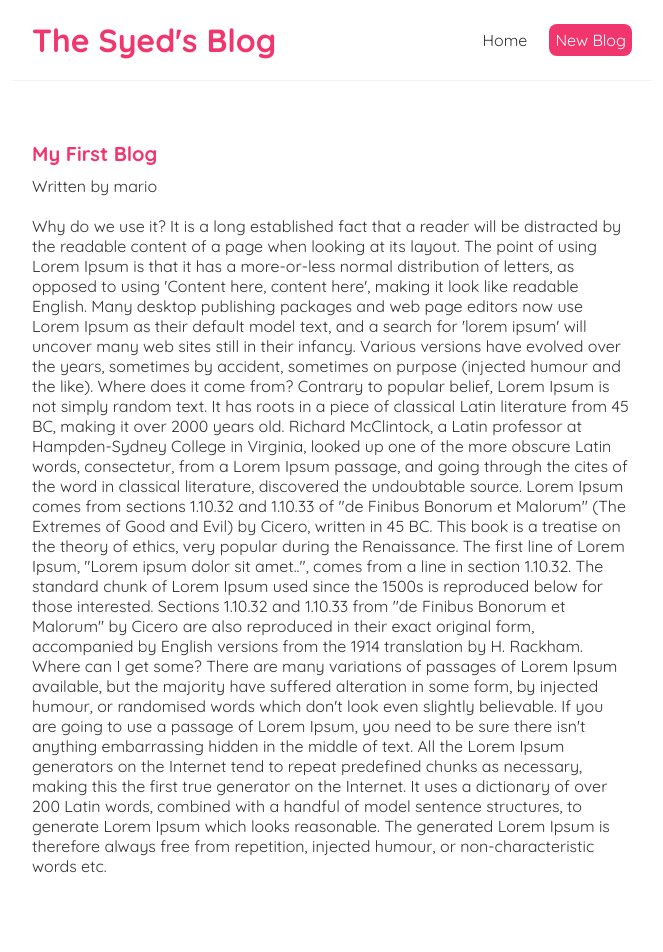
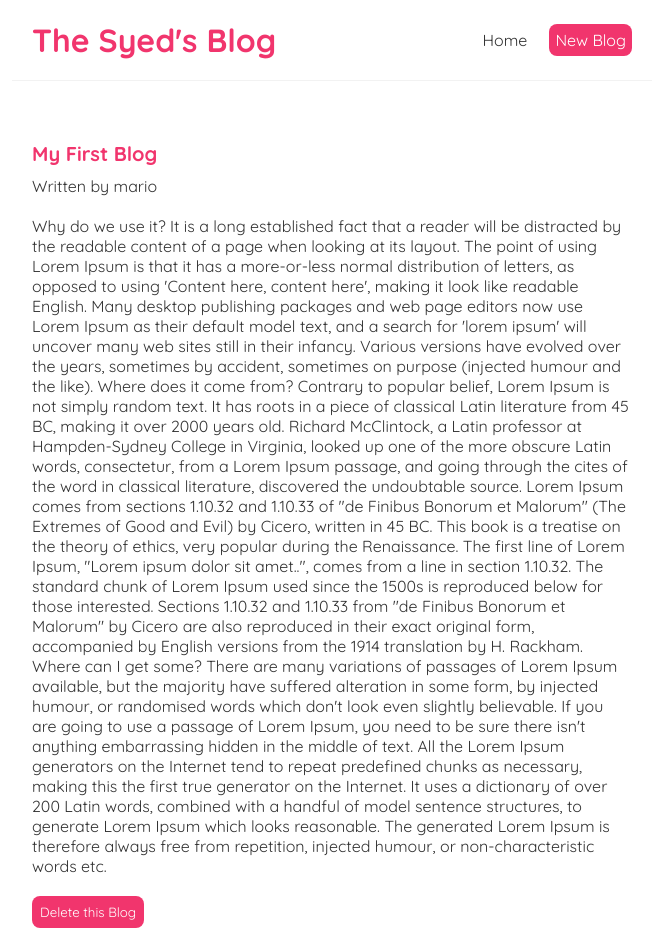
Before and after one commit to Syed-Sadman/React-Blog-Pro, a React (Create React App) app: page /blogs/1 in a window 1280 px wide. Shown: the top 952 px of the page, without its empty margins (308-971 px from the left). Built offline with nearby package versions, Linux system fonts and the light colour scheme; data requests are answered from the project's data file; the HTML template or start-up script is replaced by a standard one.

Commit message:
deleting blogs that were added

```diff
--- a/data/db.json
+++ b/data/db.json
@@ -19,12 +19,6 @@
       "id": 3
     },
     {
-      "title": "feeadddd",
-      "body": "eeeeee",
-      "author": "yoshi",
-      "id": 4
-    },
-    {
       "title": "vjbkbkb",
       "body": "giugfvbbbbbbbbb",
       "author": "mario",
--- a/src/BlogDetails.js
+++ b/src/BlogDetails.js
@@ -1,4 +1,4 @@
-import { useParams } from "react-router";
+import { useHistory, useParams } from "react-router";
 import useFetch from "./useFetch";
 
 
@@ -6,6 +6,15 @@
 const BlogDetails=()=>{
     const {id}=useParams();
     const { error,isPending, data: blog}=useFetch('http://localhost:8000/blogs/' + id);
+    const handleDelete=()=>{
+        fetch('http://localhost:8000/blogs/' + blog.id,{
+            method: 'DELETE'
+        })
+        .then(()=>{
+            hist.push('/')
+        })
+    }
+    const hist=useHistory()
     return(
         <div className="blog-details">
             {isPending && <div> Loading......</div>}
@@ -15,6 +24,7 @@
                     <h2>{blog.title}</h2>
                     <p>Written by {blog.author}</p>
                     <div>{blog.body}</div>
+                    <button onClick={handleDelete}>Delete this Blog</button>
                 </article>
             )}
         </div>
--- a/src/index.css
+++ b/src/index.css
@@ -70,7 +70,14 @@
   margin :20px 0;
 
 }
-
+.blog-details button{
+  background: #f1356d;
+  color: #fff;
+  border:0;
+  padding: 8px;
+  border-radius: 8px;
+  cursor:pointer;
+}
 
 
 /* create new blog form */
```
